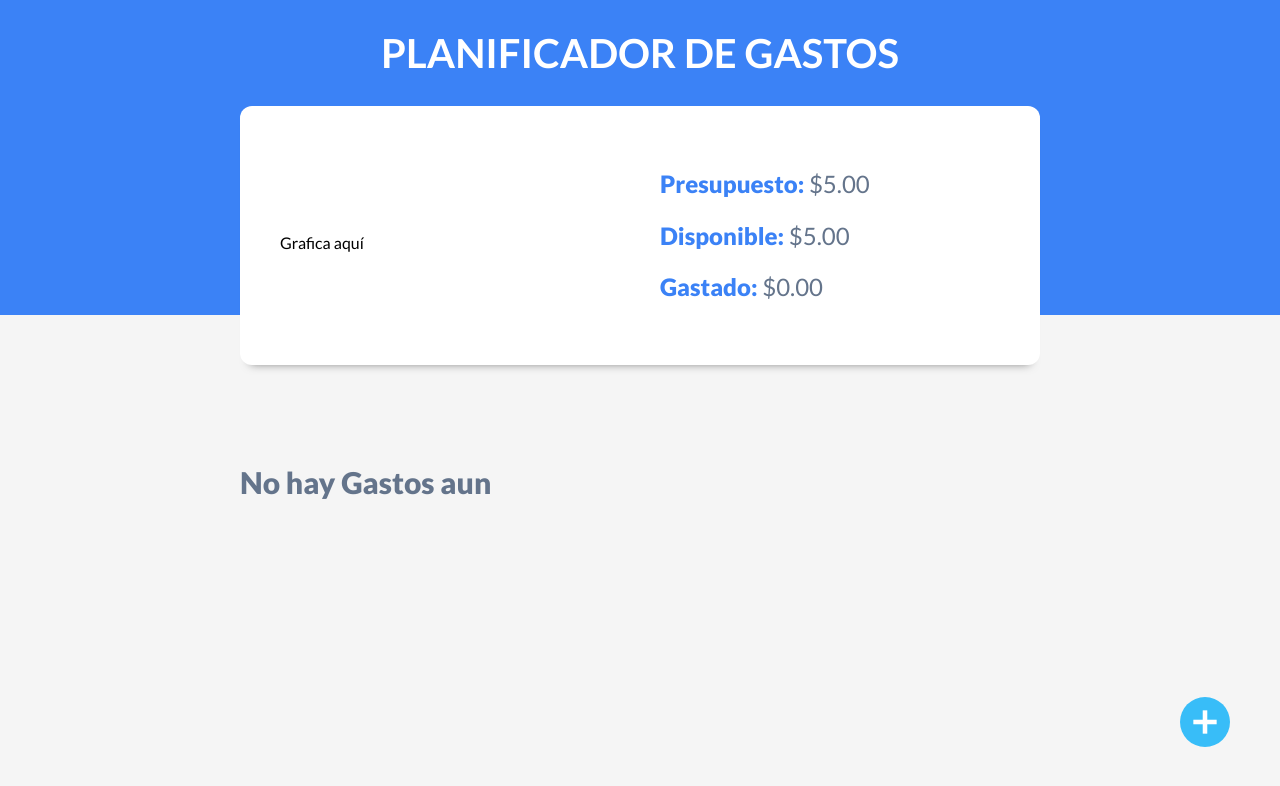
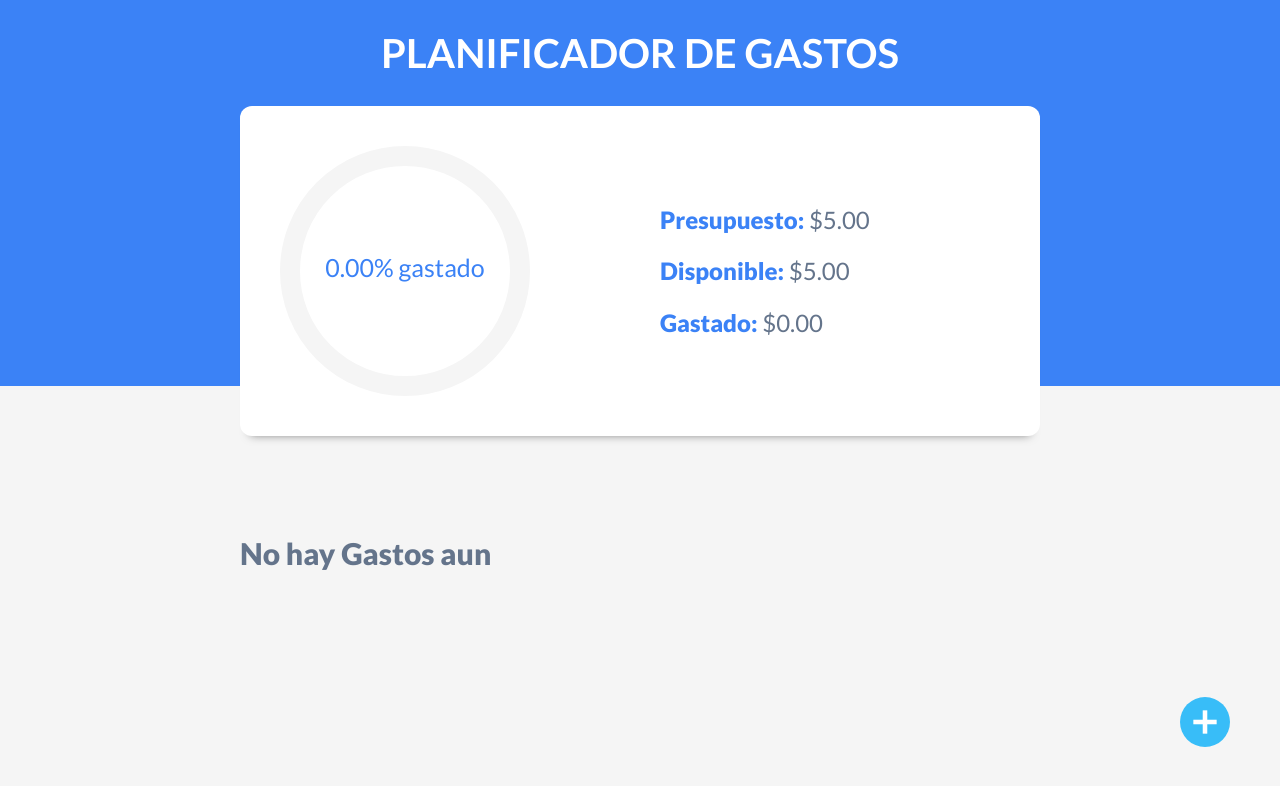
Before and after one commit to abrahanalarcon/control-gastos, a React (Vite) app: page / in a window 1280 px wide. Both pictures are taken after typing "5" into the empty fields and a click on the input "Add". Shown: the top 786 px of the page. Built offline with nearby package versions, Linux system fonts and the light colour scheme.

Commit message:
agregando react-circular-progressbar

```diff
--- a/package.json
+++ b/package.json
@@ -12,6 +12,7 @@
   "dependencies": {
     "prop-types": "^15.8.1",
     "react": "^18.2.0",
+    "react-circular-progressbar": "^2.1.0",
     "react-dom": "^18.2.0",
     "react-swipeable-list": "^1.9.3"
   },
--- a/src/App.jsx
+++ b/src/App.jsx
@@ -44,6 +44,7 @@ function App() {
       const gastosActualizados = gastos.map( gastoState => gastoState.id ===
       gasto.id ? gasto : gastoState)
       setGastos(gastosActualizados);
+      setGastoEditar({})
 
     } else{
       gasto.id = generarId();
@@ -100,6 +101,7 @@ function App() {
                    setAnimarModal={setAnimarModal}
                    guardarGasto={guardarGasto}
                    gastoEditar={gastoEditar}
+                   setGastoEditar={setGastoEditar}
                  />}
     </div>
 
--- a/src/components/ControlPresupuesto.jsx
+++ b/src/components/ControlPresupuesto.jsx
@@ -1,7 +1,10 @@
 import { useState, useEffect} from 'react'
+import {CircularProgressbar,buildStyles} from 'react-circular-progressbar'
+import "react-circular-progressbar/dist/styles.css"
 
 const ControlPresupuesto = ({gastos, presupuesto}) => {
 
+  const [porcentaje,setPorcetaje] = useState(0)
   const [disponible, setDisponible] = useState(0)
   const [gastado, setGastado] = useState(0)
 
@@ -9,8 +12,15 @@ const ControlPresupuesto = ({gastos, presupuesto}) => {
       const totalGastado = gastos.reduce( (total, gasto) => gasto.cantidad + total, 0);
       const totalDisponible = presupuesto - totalGastado;
 
+      //Calcular el porcentaje gastado
+      const nuevoPorcentaje = (( (presupuesto - totalDisponible)/presupuesto) *100).toFixed(2);
+
+
       setDisponible(totalDisponible)
       setGastado(totalGastado);
+      setTimeout(() => {
+        setPorcetaje(nuevoPorcentaje)
+      },1500)
       }, [gastos])
 
   const formatearCantidad = (cantidad) => {
@@ -24,7 +34,16 @@ const ControlPresupuesto = ({gastos, presupuesto}) => {
   return (
     <div className="contenedor-presupuesto contenedor sombra dos-columnas">
         <div>
-            <p>Grafica aquí</p>
+            <CircularProgressbar
+                styles={buildStyles({
+                  pathColor:'#3B82F6',
+                  trailColor: '#F5F5F5',
+                  textColor:'#3B82F6'
+                })}
+                value={porcentaje}
+                text={`${porcentaje}% gastado`}
+
+            />
         </div>
         <div className="contenido-presupuesto">
             <p>
--- a/src/components/Modal.jsx
+++ b/src/components/Modal.jsx
@@ -3,7 +3,7 @@ import Mensaje from './Mensaje';
 import CerrarBtn from '../img/cerrar.svg'
 
 
-const Modal = ({setModal, animarModal, setAnimarModal, guardarGasto, gastoEditar}) => {
+const Modal = ({setModal, animarModal, setAnimarModal, guardarGasto, gastoEditar,setGastoEditar}) => {
 
     const [mensaje, setMensaje] = useState ('');
     const [nombre, setNombre] = useState('')
@@ -11,6 +11,7 @@ const Modal = ({setModal, animarModal, setAnimarModal, guardarGasto, gastoEditar
     const [categoria, setCategoria] = useState('')
     const [fecha, setFecha] = useState('')
     const [id, setId] = useState('')
+
 
     useEffect(() => {
         if( Object.keys(gastoEditar).length > 0) {
@@ -24,7 +25,7 @@ const Modal = ({setModal, animarModal, setAnimarModal, guardarGasto, gastoEditar
 
     const ocultarModal = () => {
         setAnimarModal(false)
-
+        setGastoEditar({})
         setTimeout(() => {
             setModal(false)
         }, 1000);
```
Also changed, not shown: 1 other file (tests, documents, lock files or other folders).
